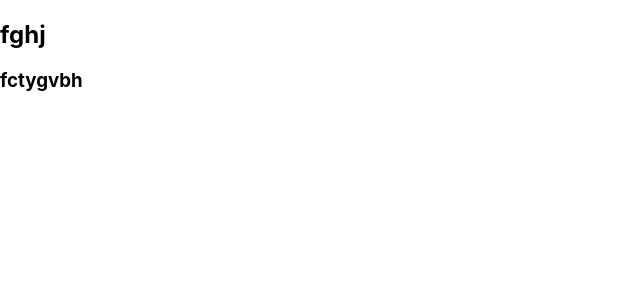
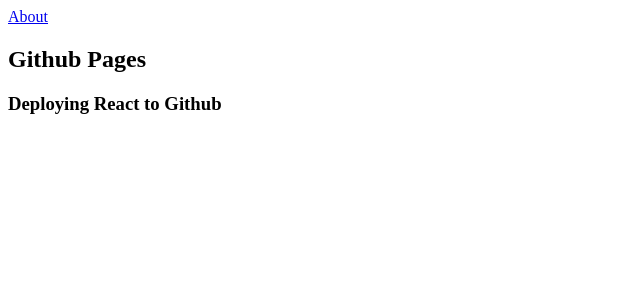
Before and after one commit to Iryna-25/pet-project-coaching, a React (Create React App) app: page / in a window 1280 px wide. Shown: the top 300 px of the page, without its empty margins (0-640 px from the left). Built offline with nearby package versions, Linux system fonts and the light colour scheme.

Commit message:
Create React app

```diff
--- a/src/App.js
+++ b/src/App.js
@@ -1,12 +1,11 @@
-import './App.css';
-
+import { Link } from "react-router-dom";
 function App() {
-  return (
-    <div>
-      <h2>fghj</h2>
-      <h3>fctygvbh</h3>
-    </div>
-  );
+return (
+<div>
+<Link to="/about">About</Link>
+<h2>Github Pages</h2>
+<h3>Deploying React to Github</h3>
+</div>
+);
 }
-
 export default App;
--- /dev/null
+++ b/src/Components/About.jsx
@@ -0,0 +1,9 @@
+const About = () => {
+    return (
+    <div>
+    <Link to="/">Home</Link>
+    <h2>About Page</h2>
+    </div>
+    );
+    }
+export default About;
--- a/src/index.js
+++ b/src/index.js
@@ -1,17 +1,16 @@
-import React from 'react';
-import ReactDOM from 'react-dom/client';
-import './index.css';
-import App from './App';
-import reportWebVitals from './reportWebVitals';
-
-const root = ReactDOM.createRoot(document.getElementById('root'));
-root.render(
-  <React.StrictMode>
-    <App />
-  </React.StrictMode>
+import React from "react";
+import ReactDOM from "react-dom";
+import App from "./App";
+import { HashRouter, Routes, Route } from "react-router-dom";
+import About from "./About";
+ReactDOM.render(
+<React.StrictMode>
+<HashRouter>
+<Routes>
+<Route path="/" element={<App/>} />
+<Route path="/about" element={<About/>}/>
+</Routes>
+</HashRouter>
+</React.StrictMode>,
+document.getElementById("root")
 );
-
-// If you want to start measuring performance in your app, pass a function
-// to log results (for example: reportWebVitals(console.log))
-// or send to an analytics endpoint. Learn more: https://bit.ly/CRA-vitals
-reportWebVitals();
```
